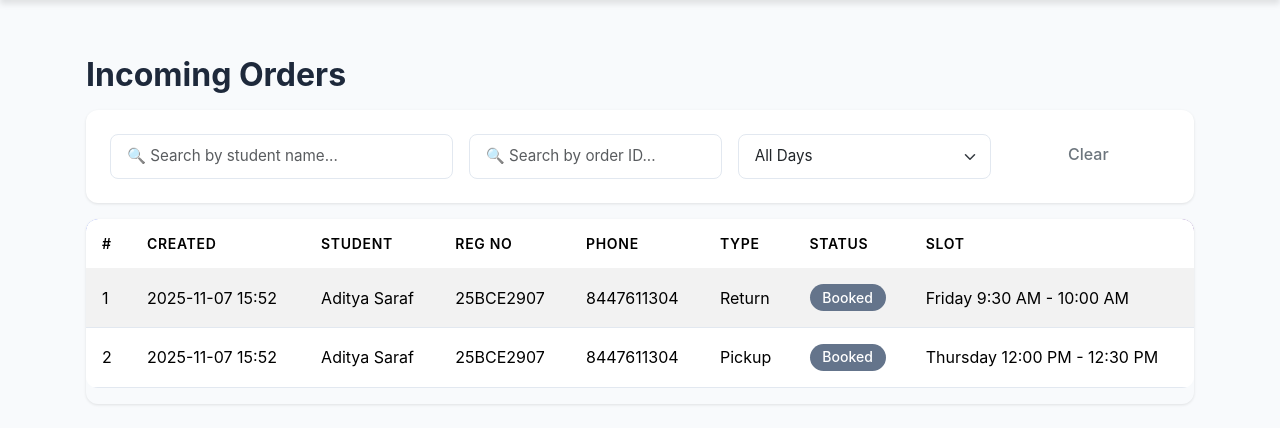
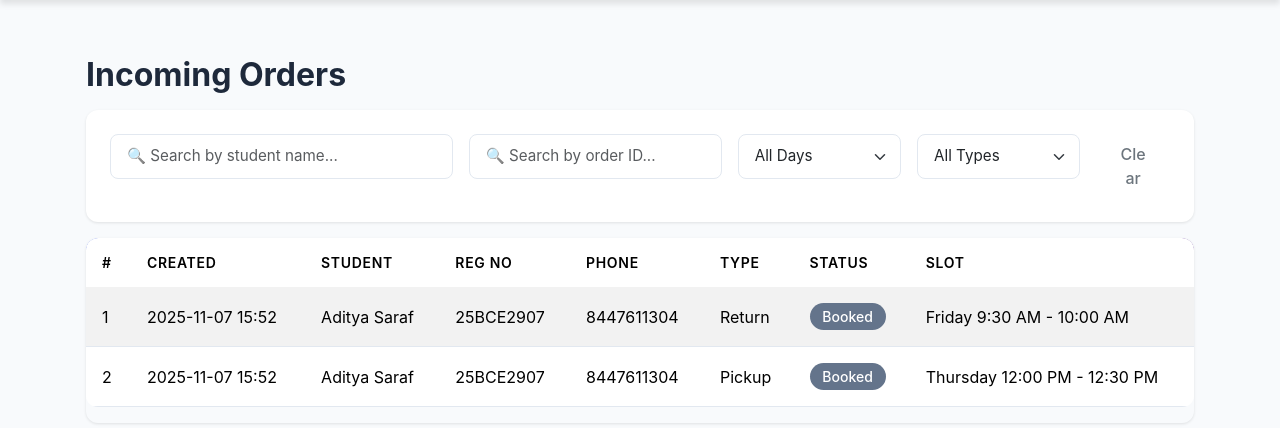
Before and after one commit to adityasara-f/Campus-Delivery, a Flask app: template app/templates/dashboard_partner.html in a window 1280 px wide. Shown: the part 100-528 px from the top of the page. Run offline with Flask 3, Linux system fonts and the light colour scheme; the template is opened without the code that fills it: values that come from a table or form of the project are taken from there, others are empty.

Commit message:
Add Pickup/Return filter to partner dashboard

```diff
--- a/app/templates/dashboard_partner.html
+++ b/app/templates/dashboard_partner.html
@@ -14,7 +14,7 @@
           <div class="col-md-3">
             <input type="text" id="searchOrderId" class="form-control" placeholder="🔍 Search by order ID...">
           </div>
-          <div class="col-md-3">
+          <div class="col-md-2">
             <select id="filterDay" class="form-select">
               <option value="">All Days</option>
               <option value="Monday">Monday</option>
@@ -27,6 +27,13 @@
             </select>
           </div>
           <div class="col-md-2">
+            <select id="filterType" class="form-select">
+              <option value="">All Types</option>
+              <option value="Pickup">Pickup</option>
+              <option value="Return">Return</option>
+            </select>
+          </div>
+          <div class="col-md-1">
             <button type="button" class="btn btn-outline-secondary w-100" onclick="clearFilters()">Clear</button>
           </div>
         </div>
@@ -155,12 +162,14 @@ function filterOrders() {
   const studentSearch = document.getElementById('searchStudent');
   const orderIdSearch = document.getElementById('searchOrderId');
   const dayFilter = document.getElementById('filterDay');
+  const typeFilter = document.getElementById('filterType');
 
-  if (!studentSearch || !orderIdSearch || !dayFilter) return;
+  if (!studentSearch || !orderIdSearch || !dayFilter || !typeFilter) return;
 
   const studentValue = studentSearch.value.toLowerCase();
   const orderIdValue = orderIdSearch.value.toLowerCase();
   const dayValue = dayFilter.value;
+  const typeValue = typeFilter.value;
 
   const tables = document.querySelectorAll('table');
   if (!tables || tables.length === 0) return;
@@ -174,13 +183,15 @@ function filterOrders() {
     const student = row.cells[2].textContent.toLowerCase();
     const regNo = row.cells[3].textContent.toLowerCase();
     const orderId = row.cells[0].textContent.toLowerCase();
+    const orderType = row.cells[5].textContent;
     const slotText = row.cells[7].textContent;
 
     const matchesStudent = !studentValue || student.includes(studentValue) || regNo.includes(studentValue);
     const matchesOrderId = !orderIdValue || orderId.includes(orderIdValue);
     const matchesDay = !dayValue || slotText.includes(dayValue);
+    const matchesType = !typeValue || orderType === typeValue;
 
-    if (matchesStudent && matchesOrderId && matchesDay) {
+    if (matchesStudent && matchesOrderId && matchesDay && matchesType) {
       row.style.display = '';
     } else {
       row.style.display = 'none';
@@ -192,10 +203,12 @@ function clearFilters() {
   const studentSearch = document.getElementById('searchStudent');
   const orderIdSearch = document.getElementById('searchOrderId');
   const dayFilter = document.getElementById('filterDay');
+  const typeFilter = document.getElementById('filterType');
 
   if (studentSearch) studentSearch.value = '';
   if (orderIdSearch) orderIdSearch.value = '';
   if (dayFilter) dayFilter.value = '';
+  if (typeFilter) typeFilter.value = '';
 
   filterOrders();
 }
@@ -205,6 +218,7 @@ document.addEventListener('DOMContentLoaded', function() {
   const studentSearch = document.getElementById('searchStudent');
   const orderIdSearch = document.getElementById('searchOrderId');
   const dayFilter = document.getElementById('filterDay');
+  const typeFilter = document.getElementById('filterType');
 
   if (studentSearch) {
     studentSearch.addEventListener('input', filterOrders);
@@ -215,6 +229,9 @@ document.addEventListener('DOMContentLoaded', function() {
   if (dayFilter) {
     dayFilter.addEventListener('change', filterOrders);
   }
+  if (typeFilter) {
+    typeFilter.addEventListener('change', filterOrders);
+  }
 });
 </script>
 {% endblock %}
```
Also changed, not shown: instance/college_delivery.db.
